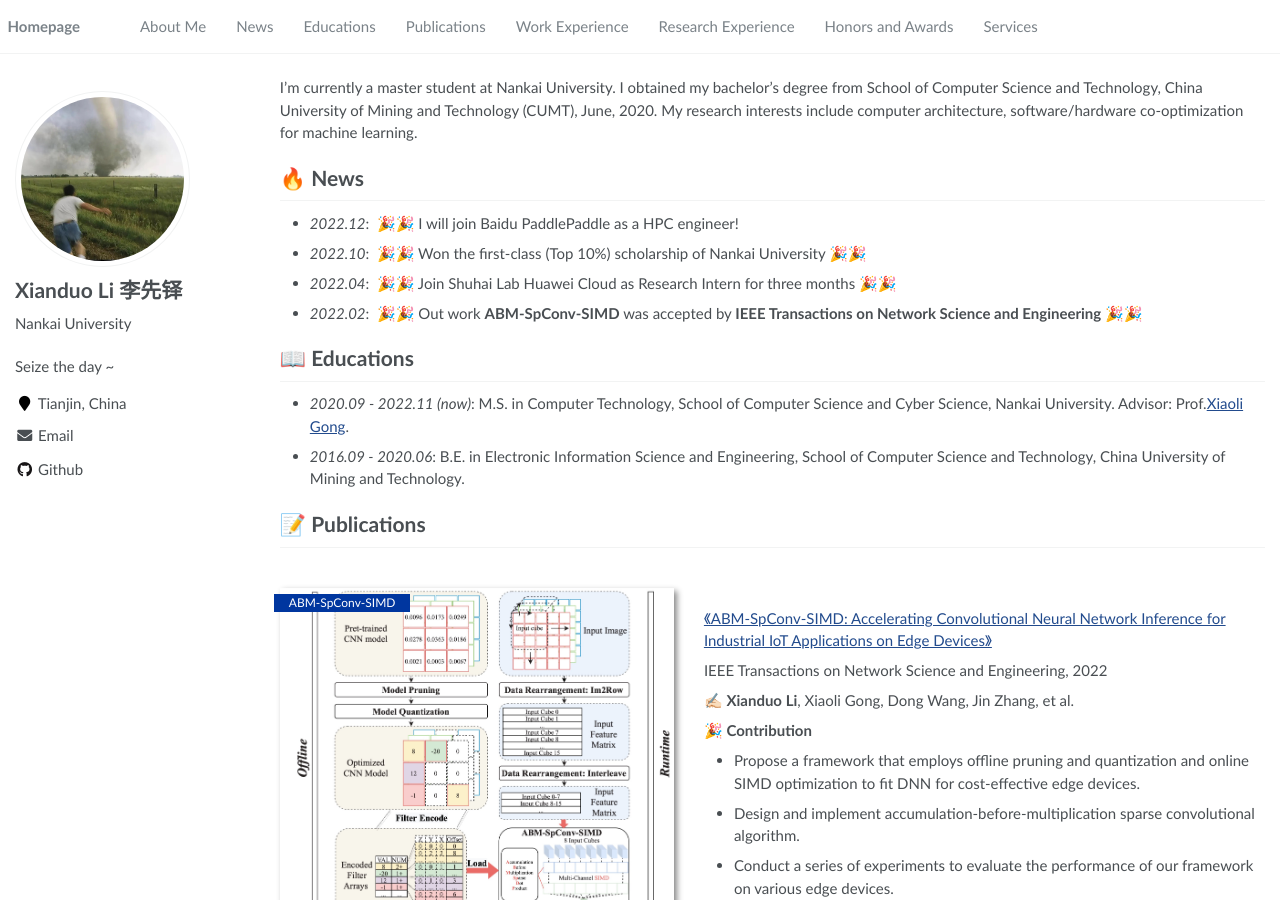
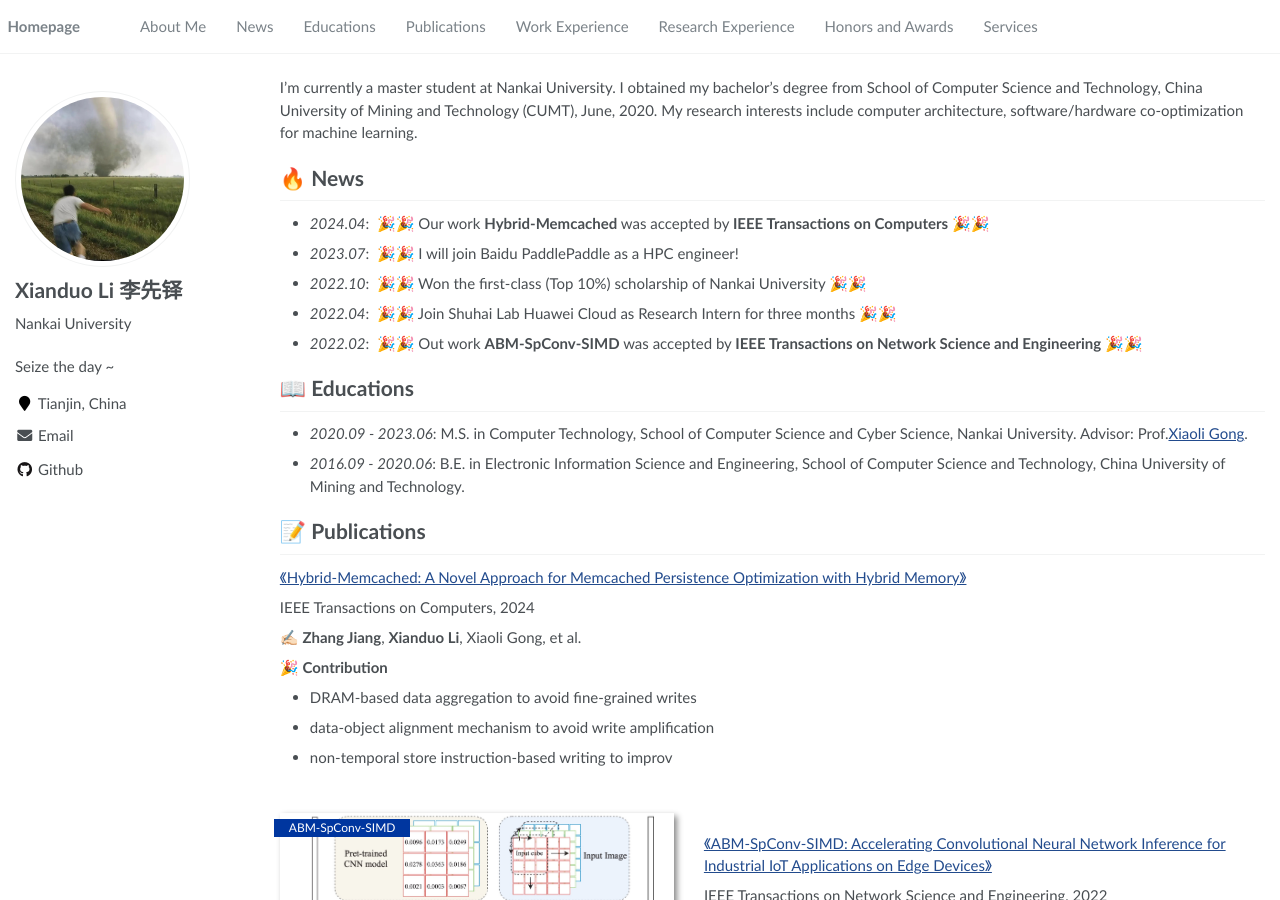
Before and after one commit to lxd-cumt/lxd-cumt.github.io, a Jekyll site: the page built from _pages/about.md, in a window 1280 px wide and 900 px high. Built offline with Jekyll 4.4.1, drawn with Linux system fonts in a browser that asks for light colours.

Commit message:
add a paper hybrid-memcached

```diff
--- a/_pages/about.md
+++ b/_pages/about.md
@@ -25,7 +25,8 @@ My research interest includes neural machine translation and computer vision. I
  -->
 
 # 🔥 News
-- *2022.12*: &nbsp;🎉🎉 I will join Baidu PaddlePaddle as a HPC engineer!
+- *2024.04*: &nbsp;🎉🎉 Our work **Hybrid-Memcached** was accepted by **IEEE Transactions on Computers** 🎉🎉
+- *2023.07*: &nbsp;🎉🎉 I will join Baidu PaddlePaddle as a HPC engineer!
 - *2022.10*: &nbsp;🎉🎉 Won the first-class (Top 10%) scholarship of Nankai University 🎉🎉
 - *2022.04*: &nbsp;🎉🎉 Join Shuhai Lab Huawei Cloud as Research Intern for three months 🎉🎉
 - *2022.02*: &nbsp;🎉🎉 Out work **ABM-SpConv-SIMD** was accepted by **IEEE Transactions on Network Science and Engineering** 🎉🎉
@@ -33,10 +34,22 @@ My research interest includes neural machine translation and computer vision. I
 <!-- - *2022.02*: &nbsp;🎉🎉 Lorem ipsum dolor sit amet, consectetur adipiscing elit. Vivamus ornare aliquet ipsum, ac tempus justo dapibus sit amet.  -->
 
 # 📖 Educations
-- *2020.09 - 2022.11 (now)*: M.S. in Computer Technology, School of Computer Science and Cyber Science, Nankai University. Advisor: Prof.[Xiaoli Gong](https://cc.nankai.edu.cn/2019/0619/c13620a179396/page.htm).
+- *2020.09 - 2023.06*: M.S. in Computer Technology, School of Computer Science and Cyber Science, Nankai University. Advisor: Prof.[Xiaoli Gong](https://cc.nankai.edu.cn/2019/0619/c13620a179396/page.htm).
 - *2016.09 - 2020.06*: B.E. in Electronic Information Science and Engineering, School of Computer Science and Technology, China University of Mining and Technology.
 
 # 📝 Publications
+
+[《Hybrid-Memcached: A Novel Approach for Memcached Persistence Optimization with Hybrid Memory》](https://ieeexplore.ieee.org/abstract/document/10492614)
+
+IEEE Transactions on Computers, 2024
+
+✍🏻 **Zhang Jiang**, **Xianduo Li**, Xiaoli Gong, et al.
+
+🎉 **Contribution**
+- DRAM-based data aggregation to avoid fine-grained writes
+- data-object alignment mechanism to avoid write amplification
+- non-temporal store instruction-based writing to improv
+
 
 <div class='paper-box'><div class='paper-box-image'><div><div class="badge">ABM-SpConv-SIMD</div><img src='images/paper1.jpeg' alt="sym" width="100%"></div></div>
 <div class='paper-box-text' markdown="1">
```
